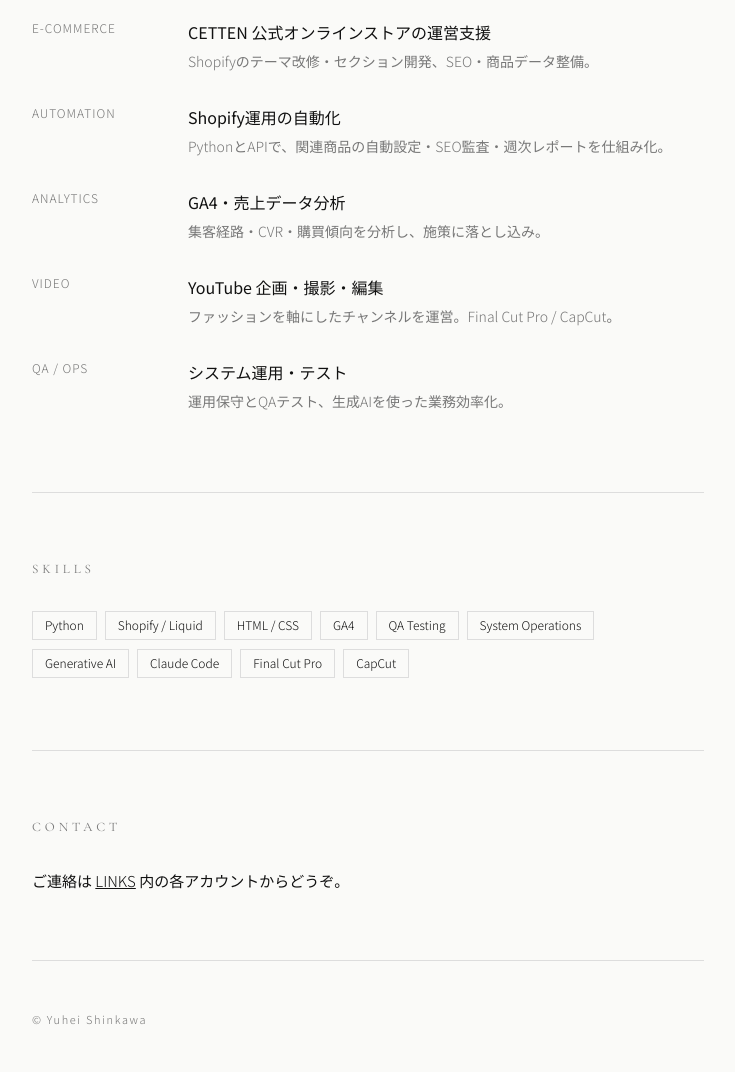
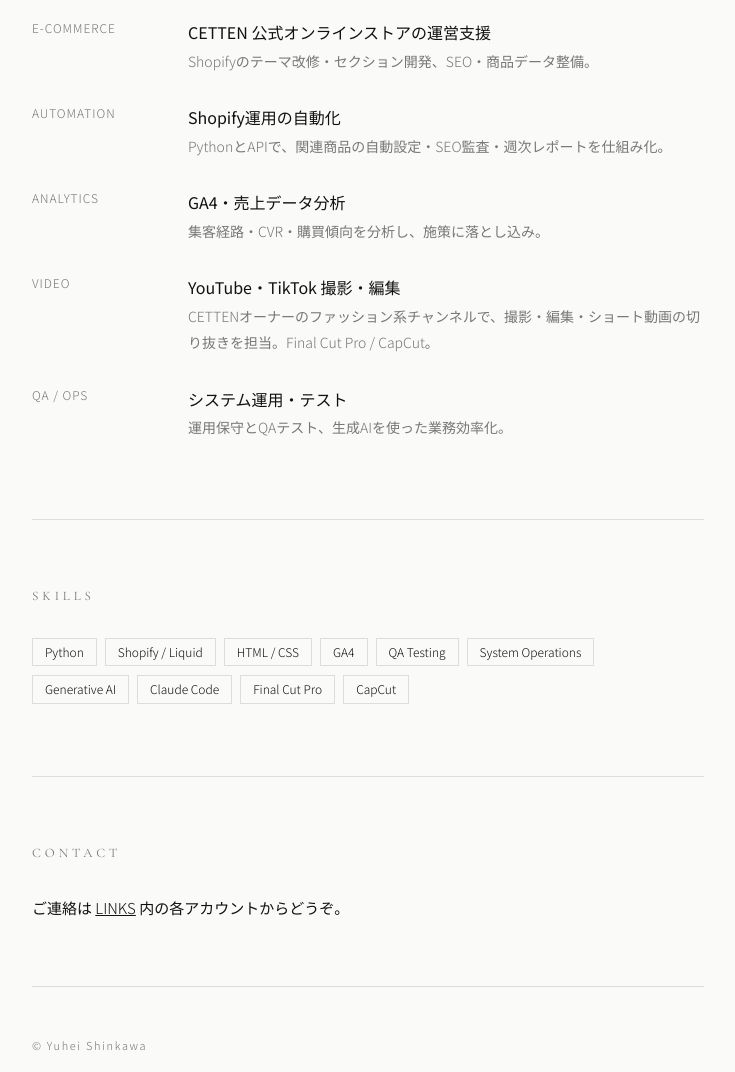
Before and after one commit to yuhei0182/yuhei0182.github.io, a plain HTML site: page index.html in a window 1280 px wide. Shown: the part 888-1960 px from the top of the page, without its empty margins (272-1007 px from the left). Drawn offline with nearby package versions, Linux system fonts and the light colour scheme.

Commit message:
Modify video section for YouTube and TikTok
Updated the video section to reflect new responsibilities and platforms.

```diff
--- a/index.html
+++ b/index.html
@@ -29,7 +29,7 @@
   <div class="item"><div class="k">E-COMMERCE</div><div><h3>CETTEN 公式オンラインストアの運営支援</h3><p>Shopifyのテーマ改修・セクション開発、SEO・商品データ整備。</p></div></div>
   <div class="item"><div class="k">AUTOMATION</div><div><h3>Shopify運用の自動化</h3><p>PythonとAPIで、関連商品の自動設定・SEO監査・週次レポートを仕組み化。</p></div></div>
   <div class="item"><div class="k">ANALYTICS</div><div><h3>GA4・売上データ分析</h3><p>集客経路・CVR・購買傾向を分析し、施策に落とし込み。</p></div></div>
-  <div class="item"><div class="k">VIDEO</div><div><h3>YouTube 企画・撮影・編集</h3><p>ファッションを軸にしたチャンネルを運営。Final Cut Pro / CapCut。</p></div></div>
+  <div class="item"><div class="k">VIDEO</div><div><h3>YouTube・TikTok 撮影・編集</h3><p>CETTENオーナーのファッション系チャンネルで、撮影・編集・ショート動画の切り抜きを担当。Final Cut Pro / CapCut。</p></div></div>
   <div class="item"><div class="k">QA / OPS</div><div><h3>システム運用・テスト</h3><p>運用保守とQAテスト、生成AIを使った業務効率化。</p></div></div>
 </section>
 
```
